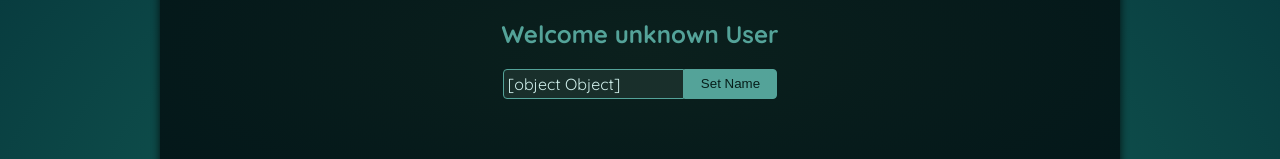
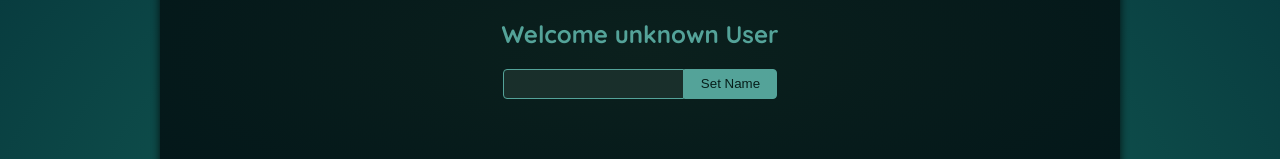
Before and after one commit to biplove100/ReactJS-Refs-and-Portals, a React (Vite) app: page / in a window 1280 px wide. Shown: the part 153-312 px from the top of the page. Built offline with nearby package versions, Linux system fonts and the light colour scheme; a web font is replaced by a local one.

Commit message:
Handled two way binding using states only

```diff
--- a/src/components/Player.jsx
+++ b/src/components/Player.jsx
@@ -1,23 +1,24 @@
 import { useState } from "react";
-import { useRef } from "react";
 
 export default function Player() {
-  const playerName = useRef();
+  const [userName, setUserName] = useState('');
+  const [buttonClicking, setButtonClicking] = useState(false);
 
-  const [buttonClicking, setButtonClicking] = useState(false);
+  function handleInputText(inputText){
+    setUserName(inputText.target.value);
+    console.log(userName);
+  }
 
   function handleClick(){
     setButtonClicking(true);
   }
 
-  console.log("player.jsx is rerendered");
-
   return (
     <section id="player">
-      <h2>Welcome {buttonClicking ? playerName.value : "unknown User"}</h2>
+      <h2>Welcome {buttonClicking ? userName : "unknown User"}</h2>
 
       <p>
-        <input type="text" value={playerName}/>
+        <input type="text" onChange={handleInputText} value={userName}/>
         <button onClick={handleClick}>Set Name</button>
       </p>
     </section>
```
